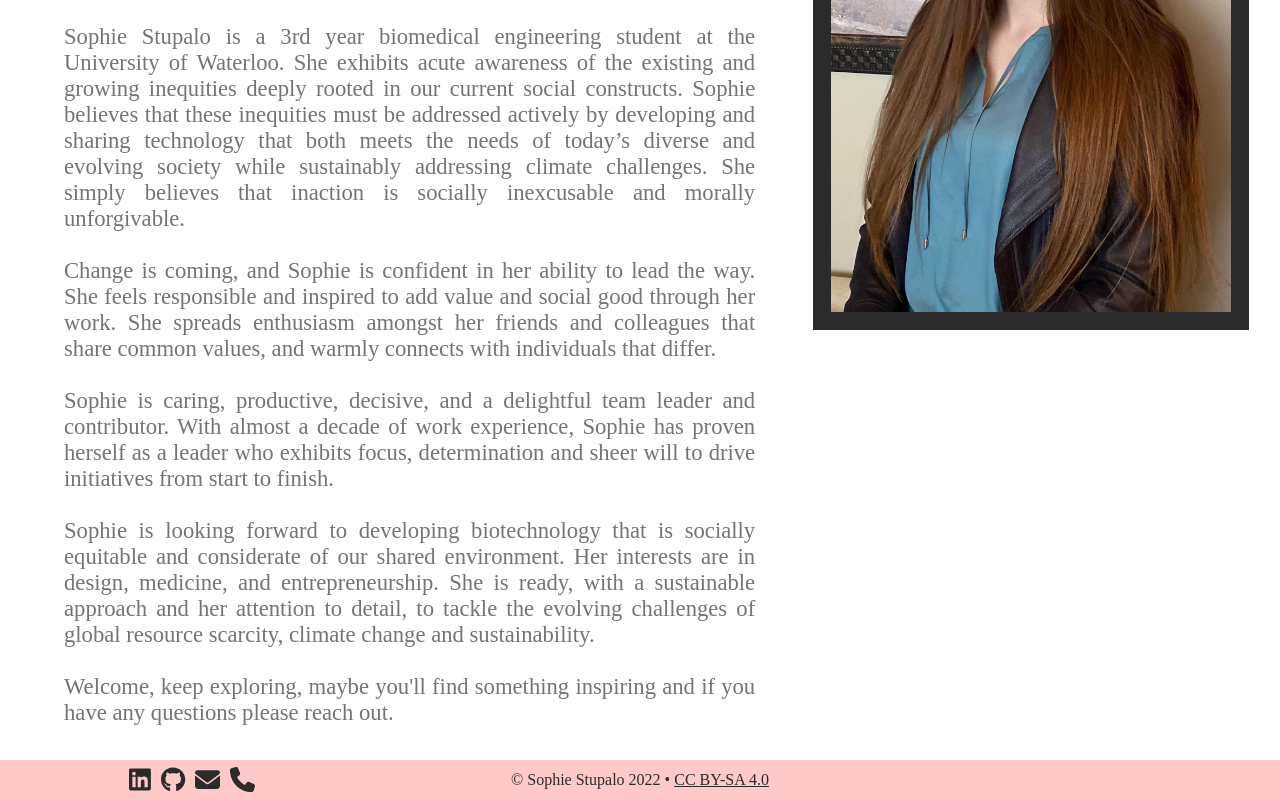
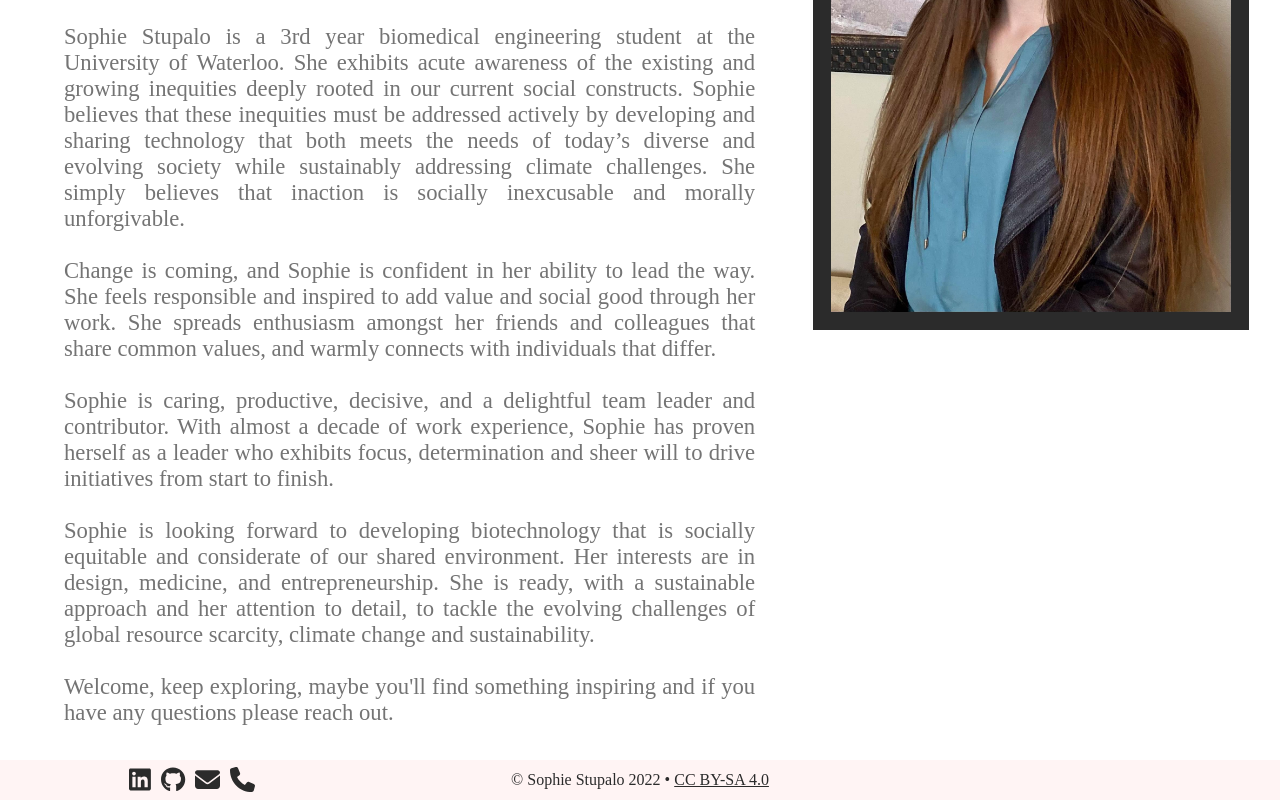
Before and after one commit to sstupalo/portfolio-website, a React (Create React App) app: page / in a window 1280 px wide. Shown: the part 538-1338 px from the top of the page. Built offline with nearby package versions, Linux system fonts and the light colour scheme.

Commit message:
Test change

```diff
--- a/src/components/footer/footerStyles.js
+++ b/src/components/footer/footerStyles.js
@@ -5,7 +5,7 @@ import { FontAwesomeIcon } from '@fortawesome/react-fontawesome';
 export const FooterContainer = styled.div`
   width: 100%;
   height: 40px;
-  background-color: #FFC9C9FF;
+  background-color: #FFC9C933;
   display: flex;
   align-items: center;
   justify-content: center;
```
